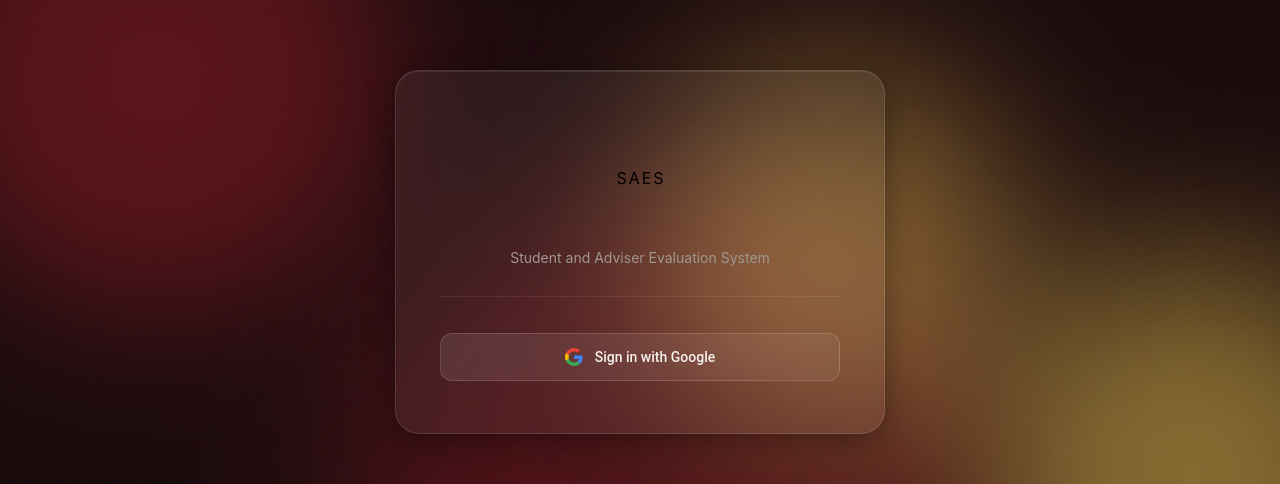
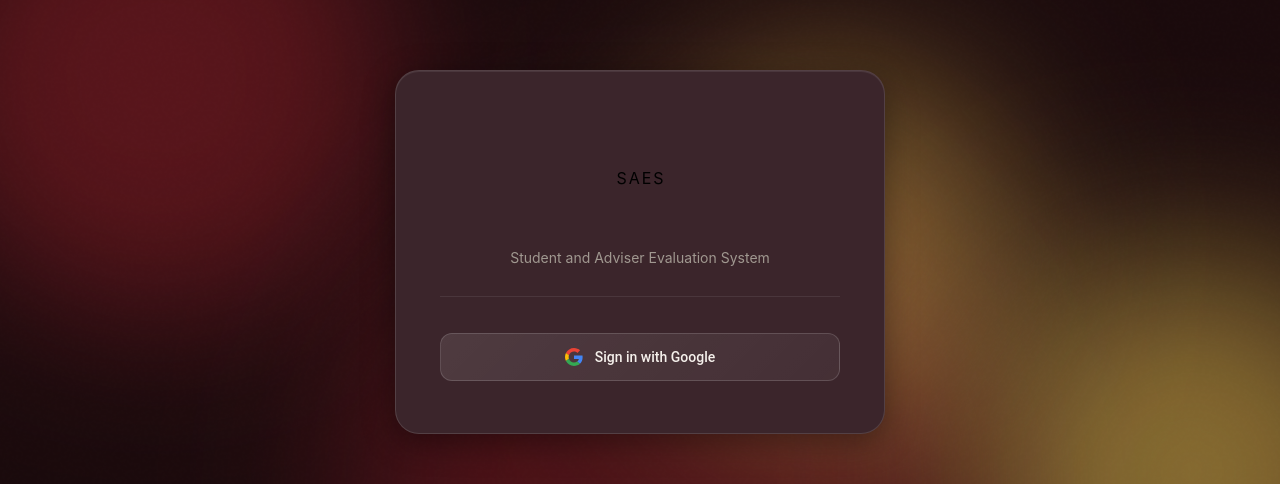
Before and after one commit to ICONicboites/deployment-caps2, a React (Create React App) app in the folder frontend/: page /login in a window 1280 px wide. Shown: the part 172-656 px from the top of the page. Built offline with nearby package versions, Linux system fonts and the light colour scheme; no server answers.

Commit message:
updated div/card background color to non-transparent

```diff
--- a/frontend/src/components/Cards/Cards.css
+++ b/frontend/src/components/Cards/Cards.css
@@ -1,5 +1,5 @@
 .summary-card {
-  background: rgba(255, 255, 255, 0.06);
+  background: #3b252b;
   backdrop-filter: blur(20px);
   -webkit-backdrop-filter: blur(20px);
   padding: 18px 20px;
--- a/frontend/src/pages/DashboardAdviser/Adviser.css
+++ b/frontend/src/pages/DashboardAdviser/Adviser.css
@@ -7,7 +7,7 @@
   --dtm-maroon-dark: #6c0f17;
   --dtm-gold: #f2c94c;
   --dtm-bg: #1a0a0c;
-  --dtm-card-bg: rgba(255, 255, 255, 0.06);
+  --dtm-card-bg: #3b252b;
   --dtm-card-border: rgba(255, 255, 255, 0.12);
   --dtm-outline: rgba(255, 255, 255, 0.10);
   --dtm-shadow: 0 8px 32px rgba(0, 0, 0, 0.4);
--- a/frontend/src/pages/DashboardTeacher/Teacher.css
+++ b/frontend/src/pages/DashboardTeacher/Teacher.css
@@ -7,7 +7,7 @@
   --dtm-maroon-dark: #6c0f17;
   --dtm-gold: #f2c94c;
   --dtm-bg: #1a0a0c;
-  --dtm-card-bg: rgba(255, 255, 255, 0.06);
+  --dtm-card-bg: #3b252b;
   --dtm-card-border: rgba(255, 255, 255, 0.12);
   --dtm-outline: rgba(255, 255, 255, 0.10);
   --dtm-shadow: 0 8px 32px rgba(0, 0, 0, 0.4);
--- a/frontend/src/pages/Profile/Profile.css
+++ b/frontend/src/pages/Profile/Profile.css
@@ -3,7 +3,7 @@
   --dtm-maroon-dark: #6c0f17;
   --dtm-gold: #f2c94c;
   --dtm-bg: #1a0a0c;
-  --dtm-card: rgba(255, 255, 255, 0.06);
+  --dtm-card: #3b252b;
   --dtm-card-border: rgba(255, 255, 255, 0.12);
   --dtm-border: rgba(255, 255, 255, 0.10);
   --dtm-shadow: 0 8px 32px rgba(0, 0, 0, 0.4);
```
